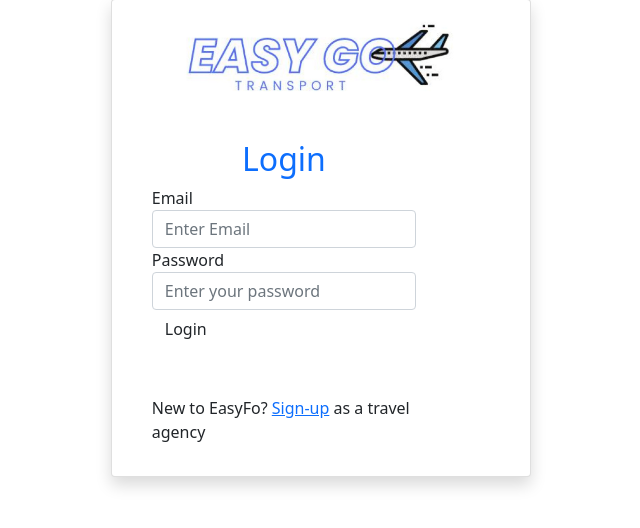
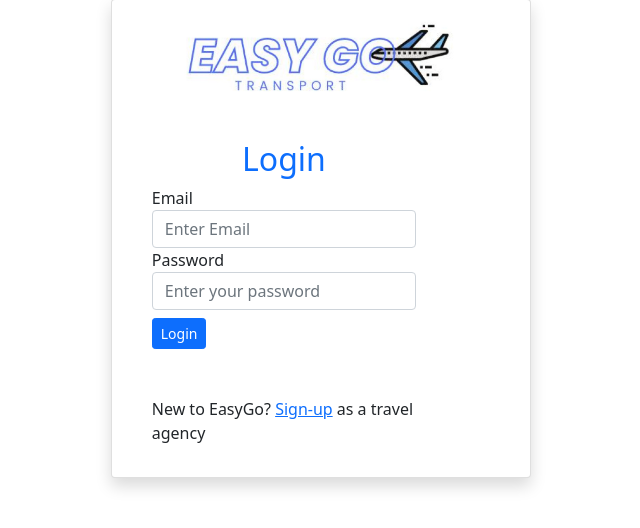
Before and after one commit to DevPrinceK/flight, a Django app: template core/accounts/templates/accounts/login.html in a window 1280 px wide. Shown: the part 97-625 px from the top of the page, without its empty margins (319-959 px from the left). Run offline with Django 4.2, Linux system fonts and the light colour scheme; the template is opened without the code that fills it, so the values that code supplies are empty.

Commit message:
Update login.html

```diff
--- a/core/accounts/templates/accounts/login.html
+++ b/core/accounts/templates/accounts/login.html
@@ -22,16 +22,16 @@
                 <label for="email">Email</label>
                 <input class="form-control" id="email" name="email" placeholder="Enter Email" type="email" required>
             </div>
-            <div class="form-group">
+            <div class="form-group mb-2">
                 <label for="password">Password</label>
                 <input class="form-control" id="password" name="password" placeholder="Enter your password"
                     type="password" required>
             </div>
-            <button class="btn btn-main-primary btn-block" type="submit">Login</button>
+            <button class="btn btn-sm btn-primary" type="submit">Login</button>
 
         </form>
         <div class="main-signin-footer mt-5">
-            <p>New to EasyFo? <a href="{% url 'accounts:register_agency' %}">Sign-up</a> as a travel agency</p>
+            <p>New to EasyGo? <a href="{% url 'accounts:register_agency' %}">Sign-up</a> as a travel agency</p>
         </div>
     </div>
 </div>
```
